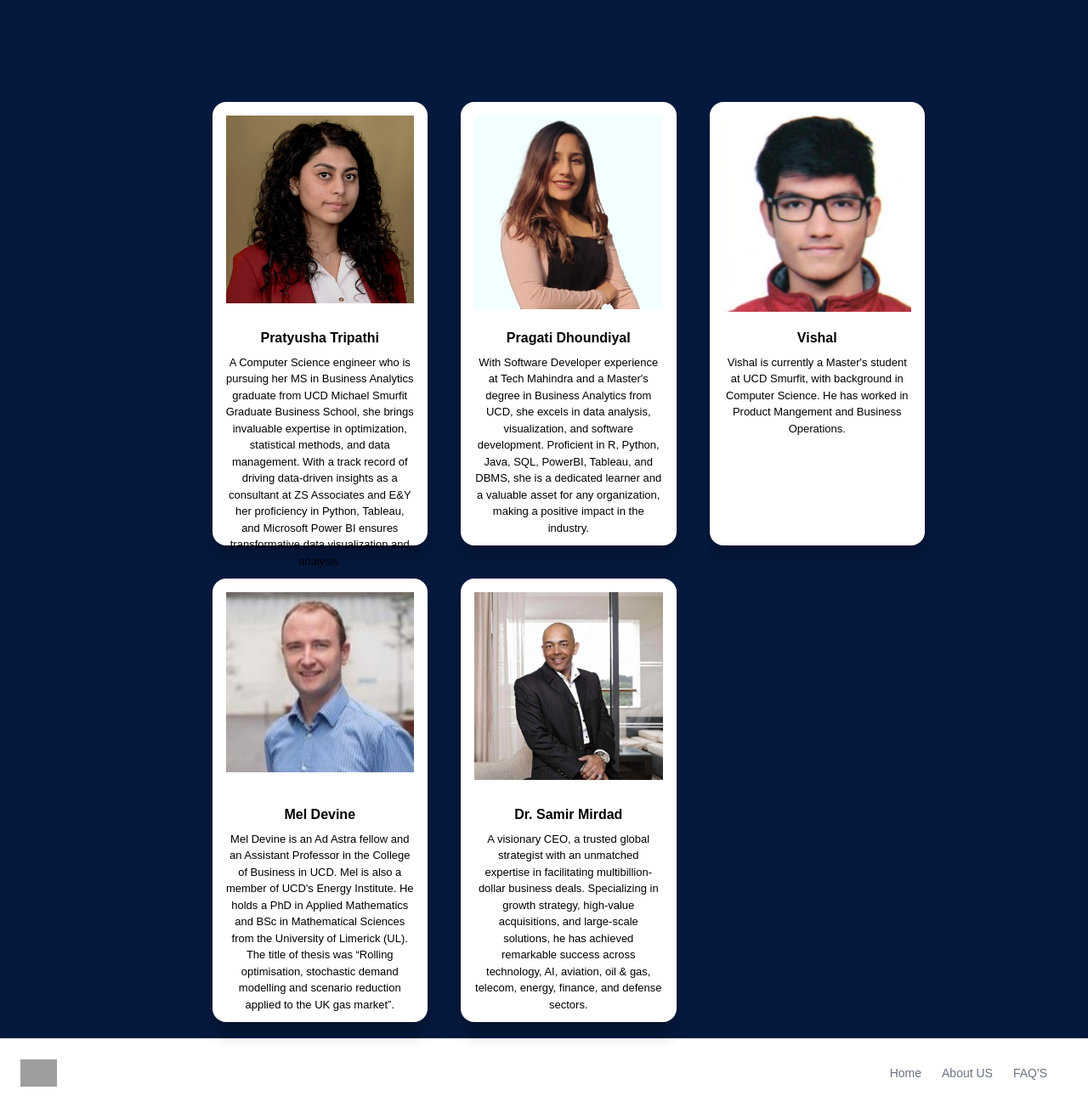
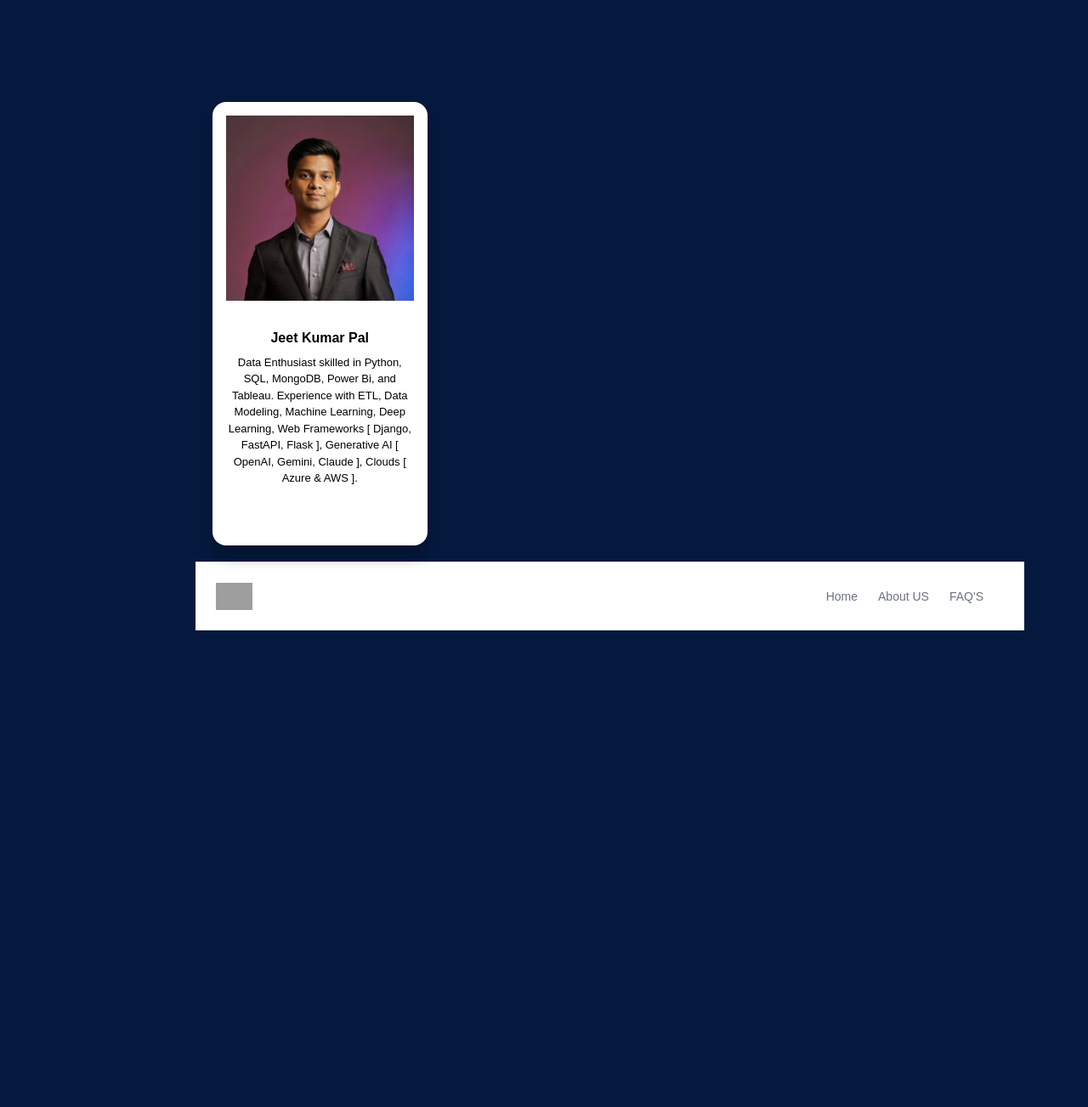
Before and after one commit to jkp007/Horse-Breeding-App, a Django app: page /aboutus in a window 1280 px wide. Shown: the part 64-1367 px from the top of the page at 85% size. After the commit the page ends 806 px from the top, so only its background shows below. Run offline with Django 4.2, Linux system fonts and the light colour scheme; parts of the project's set-up code (start-up, migrations or seed data) failed here and were passed over; some libraries are stand-ins or nearby versions; grey boxes are pictures that could not be loaded.

Commit message:
Pending changes exported from your codespace

```diff
--- a/HorseJump/playground/templates/aboutUs.html
+++ b/HorseJump/playground/templates/aboutUs.html
@@ -1,47 +1,34 @@
 {% load static %}
 <!DOCTYPE html>
 <html>
+
 <head>
   <script src="https://cdn.tailwindcss.com"></script>
-    <link
-      rel="stylesheet"
-      type="text/css"
-      href="{% static 'css/aboutUs.css' %}"
-    />
+  <link rel="stylesheet" type="text/css" href="{% static 'css/aboutUs.css' %}" />
   <meta name="viewport" content="width=device-width, initial-scale=1" />
 </head>
+
 <body>
   {% include 'navbar.html'%}
   <div class="container">
     <div class="row">
       <div class="column">
         <div class="card">
-            <div
-              class="container"
-              style="width: 100%; height: 250px; overflow: hidden"
-            >
-              <img
-                src="{% static 'images/Pratyusha Tripathi.jpeg' %}"
-                alt="Avatar"
-                style="width: 100%; height: auto"
-              />
+          <div class="container" style="width: 100%; height: 250px; overflow: hidden">
+            <img src="{% static 'images/JKP Potrait.jpg' %}" alt="Avatar" style="width: 100%; height: auto" />
           </div>
           <div class="container" style="width: 100%; height: 240px">
-              <h4><b>Pratyusha Tripathi</b></h4>
+            <h4><b>Jeet Kumar Pal</b></h4>
             <p class="description">
-                A Computer Science engineer who is pursuing her MS in Business
-                Analytics graduate from UCD Michael Smurfit Graduate Business
-                School, she brings invaluable expertise in optimization,
-                statistical methods, and data management. With a track record of
-                driving data-driven insights as a consultant at ZS Associates
-                and E&Y her proficiency in Python, Tableau, and Microsoft Power
-                BI ensures transformative data visualization and analysis.
+              Data Enthusiast skilled in Python, SQL, MongoDB, Power Bi, and Tableau. Experience with ETL,
+              Data Modeling, Machine Learning, Deep Learning, Web Frameworks [ Django, FastAPI, Flask ],
+              Generative AI [ OpenAI, Gemini, Claude ], Clouds [ Azure & AWS ].
             </p>
           </div>
         </div>
       </div>
 
-        <div class="column">
+      <!-- <div class="column">
           <div class="card">
             <div
               class="container"
@@ -143,8 +130,9 @@
           </div>
         </div>
       </div>
-    </div>
+    </div> -->
 
       {%include 'footer.html'%}
 </body>
+
 </html>
```
Also changed, not shown: HorseJump/playground/static/images/Dr. Samir Mirdad.jpeg (deleted), HorseJump/playground/static/images/JKP Potrait.jpg (added), HorseJump/playground/static/images/Mel Devine.jpeg (deleted), HorseJump/playground/static/images/Mel Devine2.jpeg (deleted), HorseJump/playground/static/images/Pragati Dhoundiyal.jpeg (deleted), HorseJump/playground/static/images/Pratyusha Tripathi.jpeg (deleted), requirements.txt (added). Lines whose indentation alone changed are shown as unchanged.
